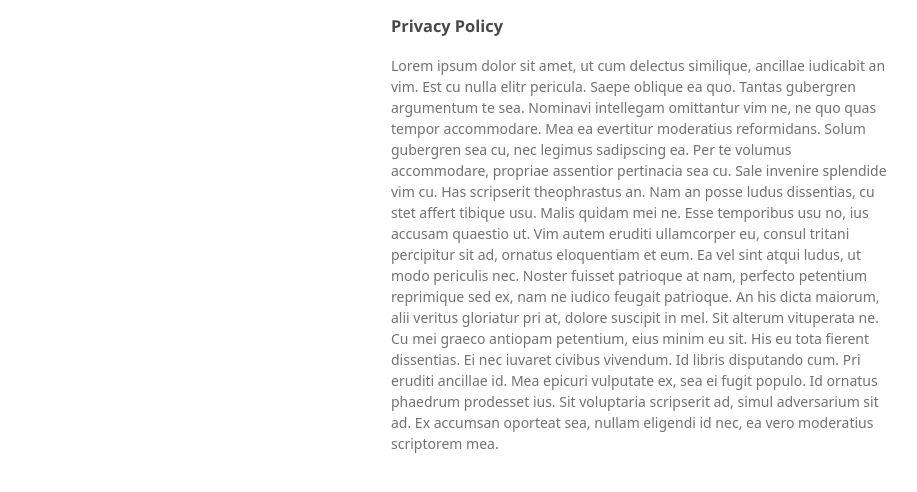
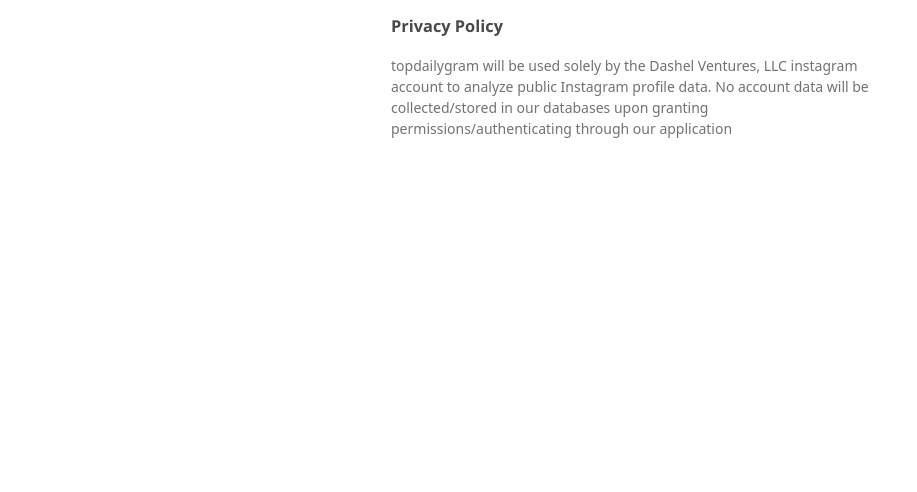
Before and after one commit to jgozal/gramranker, a website: page index.html in a window 1280 px wide. Shown: the part 120-612 px from the top of the page, without its empty margins (179-1096 px from the left). Drawn offline with Linux system fonts and the light colour scheme; a web font is replaced by a local one.

Commit message:
minimal privacy policy

```diff
--- a/index.html
+++ b/index.html
@@ -27,15 +27,7 @@
 <h3>
 <a id="privacypolicy" class="anchor" href="#privacypolicy" aria-hidden="true"><span aria-hidden="true" class="octicon octicon-link"></span></a>Privacy Policy</h3>
 
-<p>Lorem ipsum dolor sit amet, ut cum delectus similique, ancillae iudicabit an vim. Est cu nulla elitr pericula. Saepe oblique ea quo. Tantas gubergren argumentum te sea. Nominavi intellegam omittantur vim ne, ne quo quas tempor accommodare. Mea ea evertitur moderatius reformidans.
-
-Solum gubergren sea cu, nec legimus sadipscing ea. Per te volumus accommodare, propriae assentior pertinacia sea cu. Sale invenire splendide vim cu. Has scripserit theophrastus an.
-
-Nam an posse ludus dissentias, cu stet affert tibique usu. Malis quidam mei ne. Esse temporibus usu no, ius accusam quaestio ut. Vim autem eruditi ullamcorper eu, consul tritani percipitur sit ad, ornatus eloquentiam et eum. Ea vel sint atqui ludus, ut modo periculis nec.
-
-Noster fuisset patrioque at nam, perfecto petentium reprimique sed ex, nam ne iudico feugait patrioque. An his dicta maiorum, alii veritus gloriatur pri at, dolore suscipit in mel. Sit alterum vituperata ne. Cu mei graeco antiopam petentium, eius minim eu sit. His eu tota fierent dissentias. Ei nec iuvaret civibus vivendum. Id libris disputando cum.
-
-Pri eruditi ancillae id. Mea epicuri vulputate ex, sea ei fugit populo. Id ornatus phaedrum prodesset ius. Sit voluptaria scripserit ad, simul adversarium sit ad. Ex accumsan oporteat sea, nullam eligendi id nec, ea vero moderatius scriptorem mea.</p>
+<p>topdailygram will be used solely by the Dashel Ventures, LLC instagram account to analyze public Instagram profile data. No account data will be collected/stored in our databases upon granting permissions/authenticating through our application </p>
       </section>
     </div>
     <script src="javascripts/scale.fix.js"></script>
```
